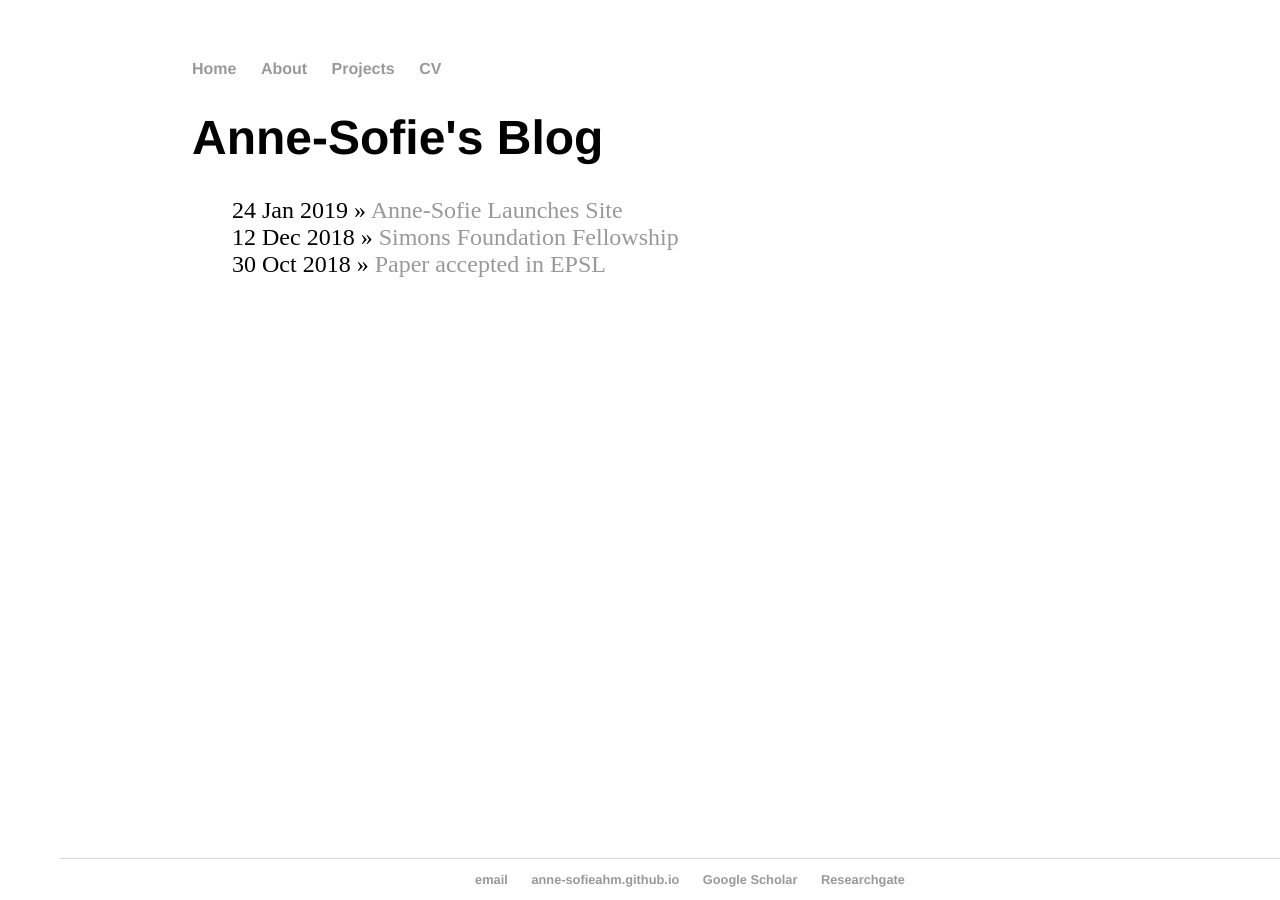
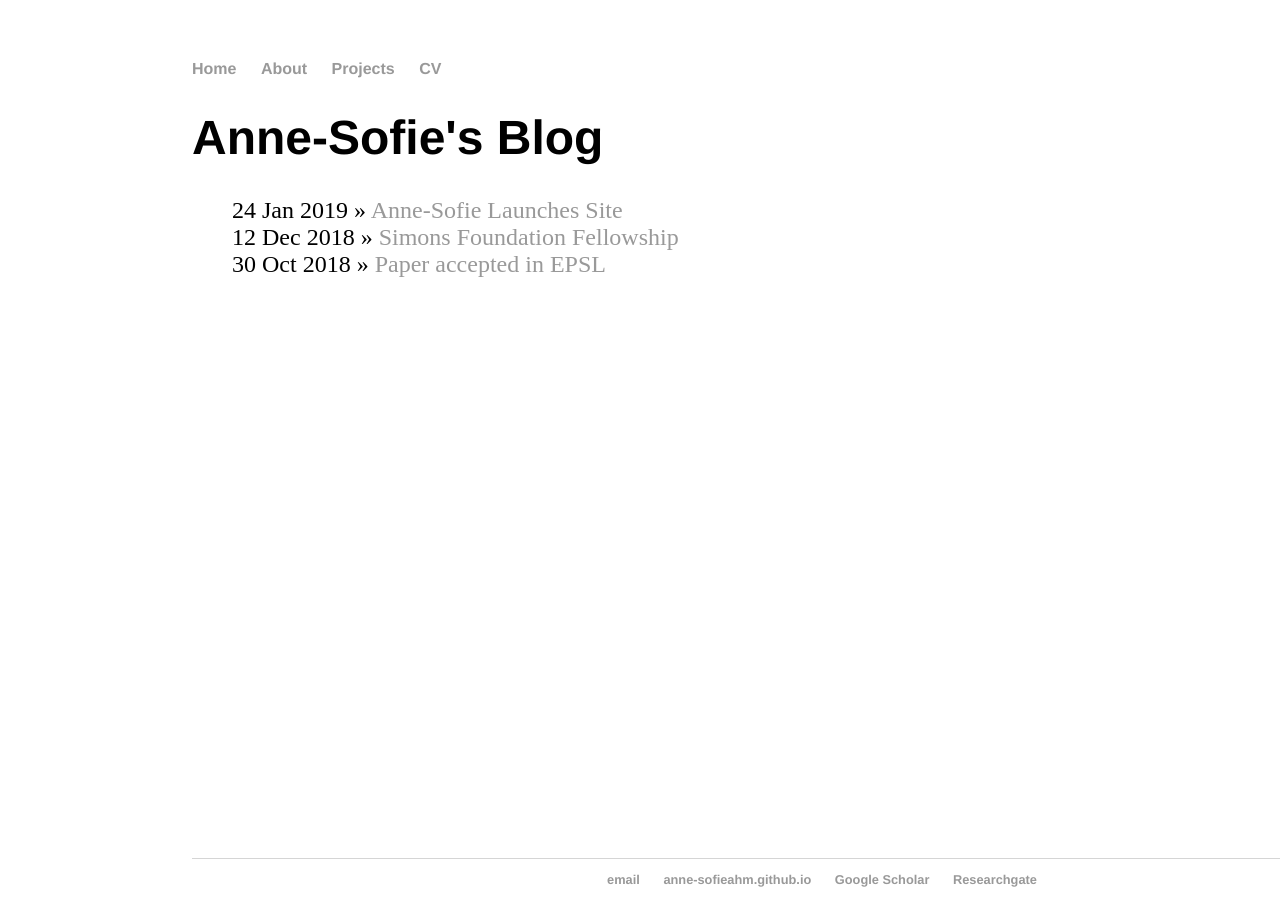
Before and after one commit to Anne-SofieAhm/Anne-SofieAhm.github.io, a Jekyll site: the page built from blog/index.html, in a window 1280 px wide. Built offline with Jekyll 4.4.1, drawn with Linux system fonts in a browser that asks for light colours.

Commit message:
Update main.css

```diff
--- a/css/main.css
+++ b/css/main.css
@@ -41,7 +41,6 @@ footer {
     border-top: 1px solid #d5d5d5;
     font-size: .8em;
     position: fixed;
-    left: 60px;
     bottom: 0;
     width: 100%;
     text-align: center;
```
